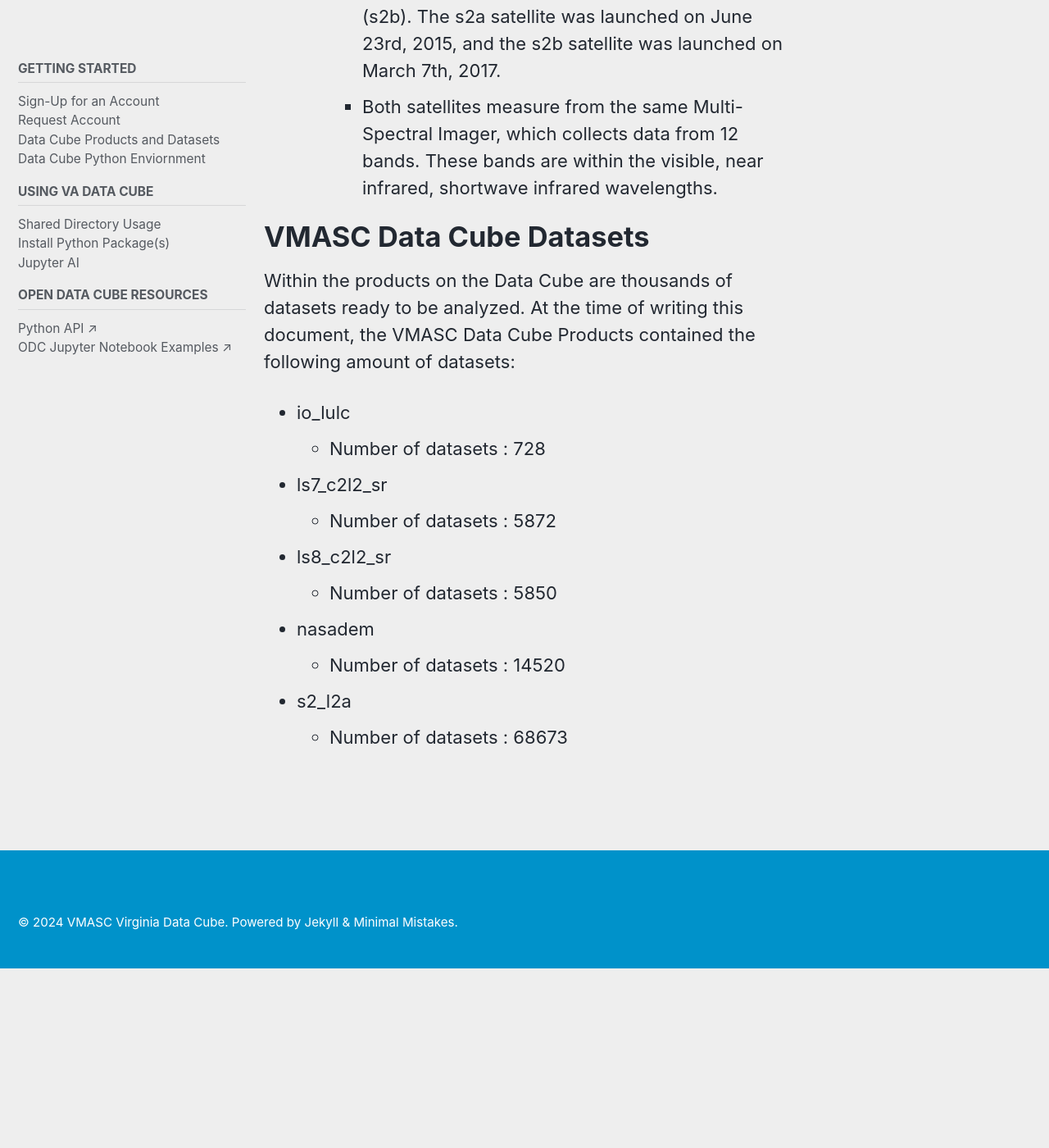
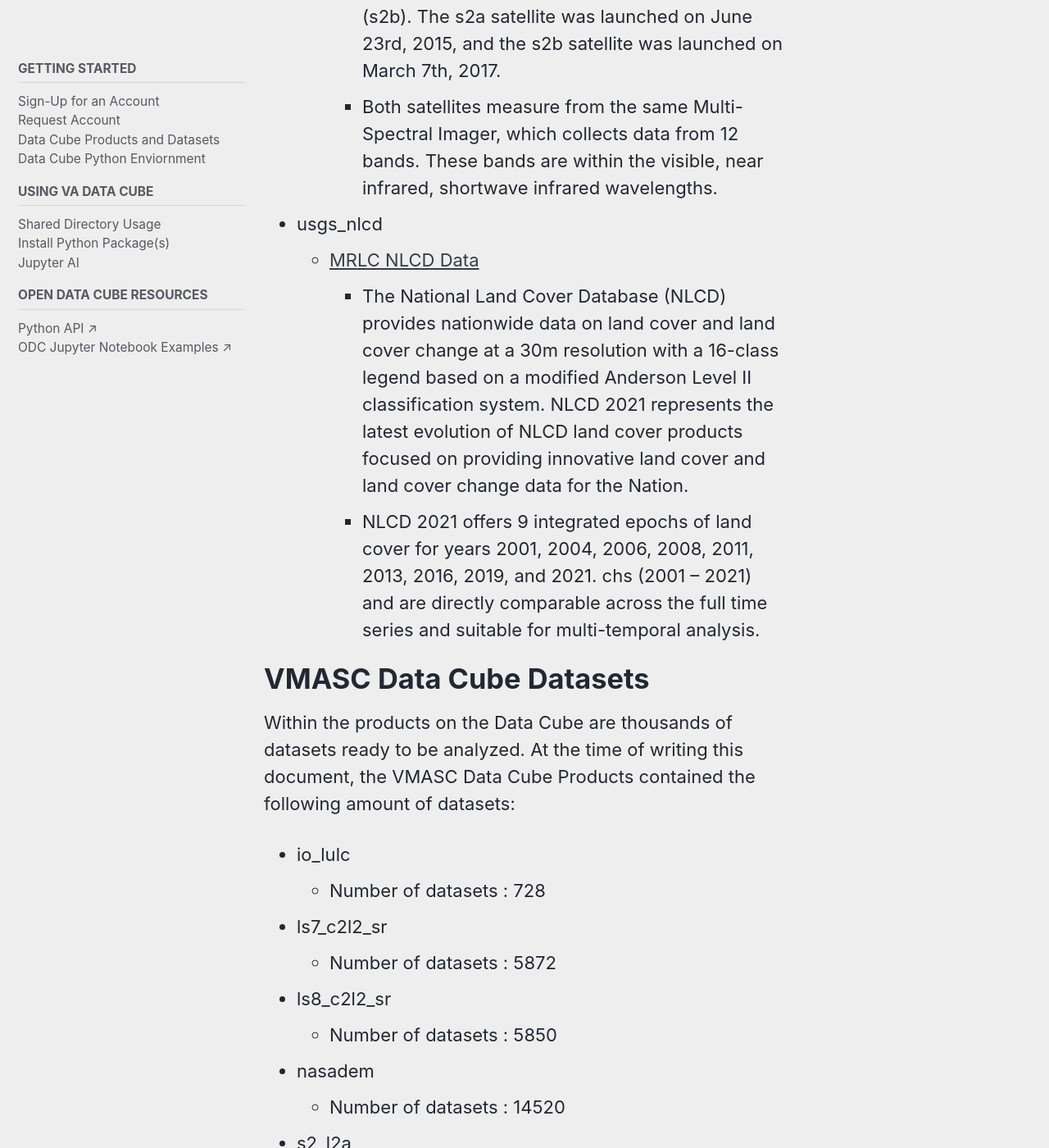
Before and after one commit to va-datacube/va-datacube.github.io, a Jekyll site: the page built from user-docs/dc-products-datasets.md, in a window 1280 px wide and 1400 px high, scrolled down 2326 px. Shown: the whole window at 82% size. Built offline with Jekyll 4.4.1, drawn with Linux system fonts in a browser that asks for light colours; cached includes are drawn as plain includes; before the commit the page ends 3507 px from its top, so only the background shows below that; some of the changed text lies outside the part shown.

Commit message:
add nlcd product info

```diff
--- a/user-docs/dc-products-datasets.md
+++ b/user-docs/dc-products-datasets.md
@@ -35,6 +35,11 @@ Products are a collection of datasets that share the same set of measurements an
       * Sentinel-2 refers to an Earth observation mission operated by the European Space Agency. Observation is currently conducted through two satellites, Sentinel-2a (s2a) and Sentinel-2b (s2b). The s2a satellite was launched on June 23rd, 2015, and the s2b satellite was launched on March 7th, 2017.
       * Both satellites measure from the same Multi-Spectral Imager, which collects data from 12 bands. These bands are within the visible, near infrared, shortwave infrared wavelengths.
 
+* usgs_nlcd
+    * [MRLC NLCD Data](https://www.mrlc.gov/data)
+      * The National Land Cover Database (NLCD) provides nationwide data on land cover and land cover change at a 30m resolution with a 16-class legend based on a modified Anderson Level II classification system. NLCD 2021 represents the latest evolution of NLCD land cover products focused on providing innovative land cover and land cover change data for the Nation.
+      * NLCD 2021 offers 9 integrated epochs of land cover for years 2001, 2004, 2006, 2008, 2011, 2013, 2016, 2019, and 2021. chs (2001 – 2021) and are directly comparable across the full time series and suitable for multi-temporal analysis.
+
 # VMASC Data Cube Datasets
 
 Within the products on the Data Cube are thousands of datasets ready to be analyzed. At the time of writing this document, the VMASC Data Cube Products contained the following amount of datasets:
@@ -49,3 +54,6 @@ Within the products on the Data Cube are thousands of datasets ready to be analy
     * Number of datasets : 14520
 * s2_l2a
     * Number of datasets : 68673
+* usgs_nlcd
+    * Number of datasets : 7
+      * Years 2001, 2004, 2006, 2008, 2011, 2013, and 2016
```
Also changed, not shown: other parts of user-docs/dc-products-datasets.md (+2 -2 lines).
